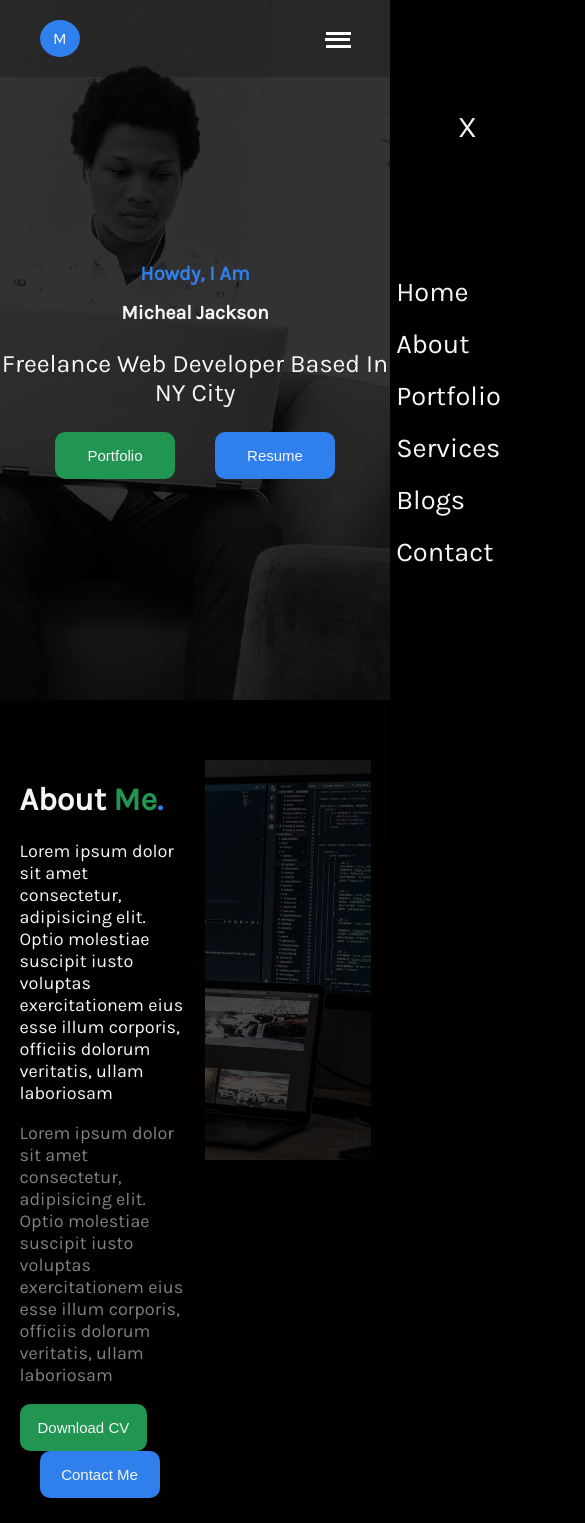
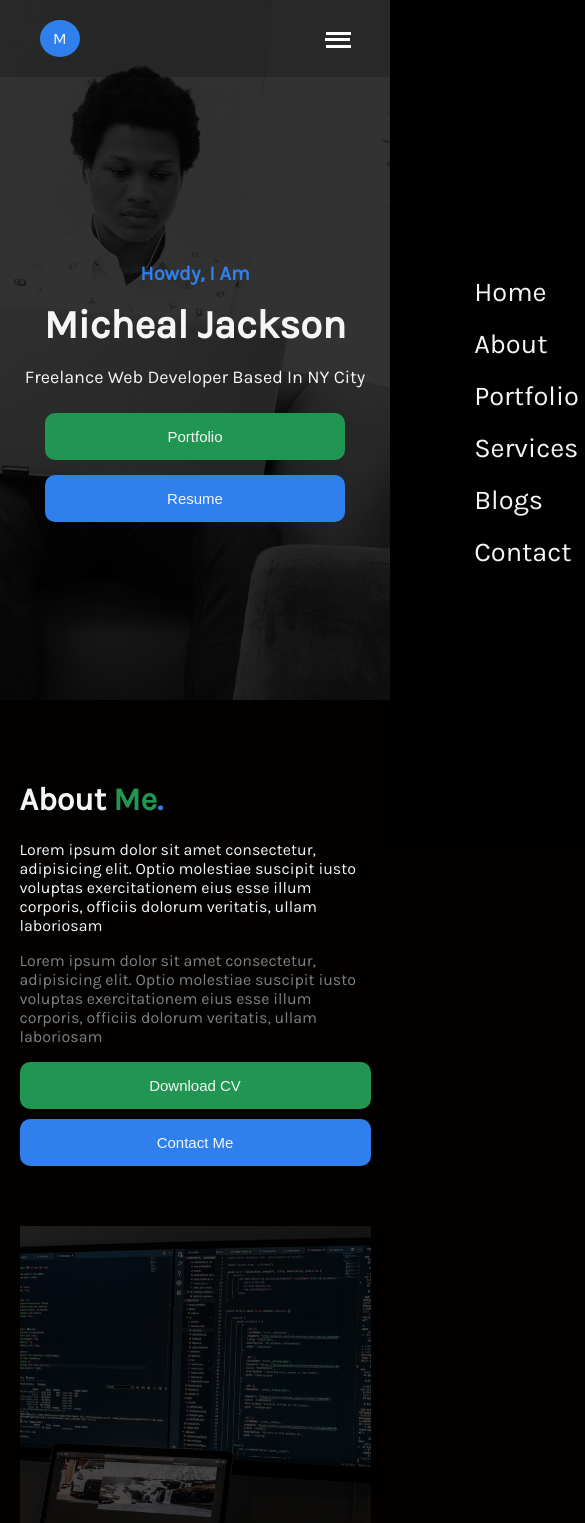
Before and after one commit to Emmaccen/Blog-portfolio, a React (Create React App) app: page / in a window 390 px wide. Shown: the top 1523 px of the page, 585 px wide, since content can reach past the window. Built offline with nearby package versions, Linux system fonts and the light colour scheme.

Commit message:
Made site fully mobile responsive

```diff
--- a/src/components/About.js
+++ b/src/components/About.js
@@ -1,5 +1,6 @@
 import React from "react";
 import "./styles/about.css";
+import { scrollToView } from "../sharedFunctions/scrollToView";
 
 export const About = () => {
   return (
@@ -25,7 +26,9 @@ export const About = () => {
             </p>
             <div className="aboutBtns">
               <button>Download CV</button>
-              <button>Contact Me</button>
+              <button onClick={() => scrollToView("contact")}>
+                Contact Me
+              </button>
             </div>
           </div>
         </div>
--- a/src/components/Contact.js
+++ b/src/components/Contact.js
@@ -65,7 +65,9 @@ const ContactFrom = () => {
         </div>
         <button className="contactActionBtn">Send Message</button>
       </div>
-      <div className="backgroundFix contactBg"></div>
+      <div className="centered">
+        <div className="backgroundFix contactBg"></div>
+      </div>
     </div>
   );
 };
--- a/src/components/Landing.js
+++ b/src/components/Landing.js
@@ -1,5 +1,6 @@
 import React from "react";
 import Nav from "./Nav";
+import { scrollToView } from "../sharedFunctions/scrollToView";
 import "./styles/home.css";
 
 const Landing = () => {
@@ -12,7 +13,7 @@ const Landing = () => {
           <h1>Micheal Jackson</h1>
           <p>Freelance Web Developer Based In NY City</p>
           <div className="jumbotronBtns">
-            <button>Portfolio</button>
+            <button onClick={() => scrollToView("portfolio")}>Portfolio</button>
             <button>Resume</button>
           </div>
         </div>
--- a/src/components/Nav.js
+++ b/src/components/Nav.js
@@ -10,7 +10,9 @@ const MobileNav = () => {
     <nav>
       <div className="menuController">
         <div className="flex-justify-sb container">
-          <div className="logo">M</div>
+          <div onClick={() => window.location.reload()} className="logo">
+            M
+          </div>
           <div onClick={() => closeMenu()} className="menuIcon">
             <i></i>
             <i></i>
@@ -50,7 +52,9 @@ class Nav extends React.Component {
               </ul>
             </div>
             <div>
-              <div className="logo">M</div>
+              <div onClick={() => window.location.reload()} className="logo">
+                M
+              </div>
             </div>
             <div>
               <ul>
--- a/src/components/styles/about.css
+++ b/src/components/styles/about.css
@@ -19,3 +19,30 @@
 .aboutBtns button:last-child {
   background-color: var(--primaryColor);
 }
+
+/* responsiveness style sectoin */
+
+@media (max-width: 900px) {
+  .aboutSection {
+    grid-template-columns: 1fr;
+    gap: 50px;
+  }
+  .aboutSection {
+    width: 70%;
+  }
+  @media (max-width: 750px) {
+    .aboutSection p {
+      font-size: 16px;
+    }
+    .aboutSection {
+      width: 90%;
+    }
+    @media (max-width: 400px) {
+      .aboutBtns button {
+        display: block;
+        margin: 10px 0px;
+        width: 100%;
+      }
+    }
+  }
+}
--- a/src/components/styles/blogs.css
+++ b/src/components/styles/blogs.css
@@ -5,7 +5,7 @@
   display: grid;
   grid-template-columns: 1fr 1fr;
   gap: 30px;
-  height: 500px;
+  min-height: 500px;
 }
 .blogsWrapper .blog .background {
   width: 100%;
@@ -48,3 +48,23 @@
 .blogsWrapper .blogPosts .blog:hover > .overlay {
   display: flex;
 }
+
+/* responsiveness style section */
+
+@media (max-width: 900px) {
+  .blogsWrapper {
+    width: 70%;
+  }
+  .blogsWrapper .blogPosts {
+    grid-template-columns: 1fr;
+  }
+  .blogsWrapper .blog {
+    height: 300px;
+  }
+
+  @media (max-width: 600px) {
+    .blogsWrapper {
+      width: 90%;
+    }
+  }
+}
--- a/src/components/styles/contact.css
+++ b/src/components/styles/contact.css
@@ -55,10 +55,48 @@
   resize: vertical;
 }
 .contactFormWrapper .contactBg {
-  background-image: url("/images/aboutBg.jpg");
+  background-image: url("/images/6.jpg");
+  width: 100%;
+  height: 80%;
 }
 .contactFormWrapper .contactActionBtn {
   width: 100%;
   margin: 0px;
   margin-top: 10px;
 }
+
+/* Responsiveness style section */
+
+@media (max-width: 950px) {
+  .contactWrapper .quickContact {
+    gap: 20px;
+  }
+  .quickContact {
+    width: 95%;
+  }
+  .contactWrapper .contactCard .flex {
+    display: block;
+    width: 100%;
+    text-align: center;
+  }
+  .contactWrapper .contactCard .contactIconBg {
+    margin: 0px;
+  }
+  @media (max-width: 950px) {
+    .contactWrapper .quickContact {
+      gap: 20px;
+      grid-template-columns: 1fr;
+    }
+    .quickContact {
+      width: 90%;
+    }
+    @media (max-width: 850px) {
+      .contactFormWrapper .contactBg {
+        display: none;
+      }
+      .contactFormWrapper {
+        grid-template-columns: 1fr;
+      }
+    }
+  }
+}
--- a/src/components/styles/footer.css
+++ b/src/components/styles/footer.css
@@ -18,3 +18,9 @@
 .footerWrapper .footerIcons i {
   margin-left: 12px;
 }
+
+@media (max-width: 600px) {
+  .footerWrapper > div {
+    flex-direction: column;
+  }
+}
--- a/src/components/styles/home.css
+++ b/src/components/styles/home.css
@@ -69,7 +69,7 @@
 }
 
 .homePageWrapper .jumbotron h1 {
-  font-size: 5vw;
+  font-size: 50px;
   margin: 5px 0px;
 }
 
@@ -87,10 +87,6 @@
 
 /* Mobile Nav */
 
-.menuController {
-  /* background-color: var(--accentColor); */
-  background-color: rgba(0, 0, 0, 0.3);
-}
 .menuController .container {
   display: none;
   position: fixed;
@@ -135,8 +131,8 @@
   right: 0px;
   height: 100vh;
   z-index: 6;
-  width: 30%;
-  background-color: rgba(0, 0, 0, 0.5);
+  min-width: 70%;
+  background-color: rgba(0, 0, 0, 0.7);
   transition: var(--ease);
   transform: translateX(100%);
 }
@@ -170,6 +166,12 @@
   color: var(--primaryColor);
 }
 
+@media (min-width: 751px) {
+  .menuDrawer {
+    transform: translateX(100%);
+  }
+}
+
 @media (max-width: 750px) {
   .menuController .container {
     display: flex;
@@ -177,4 +179,25 @@
   .destopNavWrapper .navContainer {
     display: none;
   }
+  @media (max-width: 650px) {
+    .homePageWrapper .jumbotron h1 {
+      font-size: 40px;
+    }
+    .homePageWrapper .jumbotron p {
+      font-size: 20px;
+    }
+
+    @media (max-width: 450px) {
+      .jumbotronBtns {
+        display: flex;
+        flex-direction: column;
+      }
+      .homePageWrapper .jumbotron p {
+        font-size: 18px;
+      }
+      .jumbotronBtns button {
+        margin-bottom: 15px;
+      }
+    }
+  }
 }
--- a/src/components/styles/myServices.css
+++ b/src/components/styles/myServices.css
@@ -18,3 +18,21 @@
   padding: 20px 10px;
   border-radius: 2px;
 }
+
+/* responsiveness style section */
+
+@media (max-width: 950px) {
+  .myServicesWrapper {
+    width: 90%;
+  }
+  @media (max-width: 830px) {
+    .myServicesWrapper .servicesWrapper {
+      grid-template-columns: repeat(2, 1fr);
+    }
+    @media (max-width: 600px) {
+      .myServicesWrapper .servicesWrapper {
+        grid-template-columns: 1fr;
+      }
+    }
+  }
+}
--- a/src/components/styles/portfolio.css
+++ b/src/components/styles/portfolio.css
@@ -60,3 +60,19 @@
   filter: brightness(30%);
   transform: scale(1.1);
 }
+
+/* responsiveness style section */
+
+@media (max-width: 900px) {
+  .portfolioProjectWrapper {
+    grid-template-columns: repeat(2, 1fr);
+  }
+  @media (max-width: 650px) {
+    .portfolioProjectWrapper {
+      grid-template-columns: 1fr;
+    }
+    .portfolioProjectWrapper .portfolio .overlay {
+      padding: 10px 10%;
+    }
+  }
+}
```
